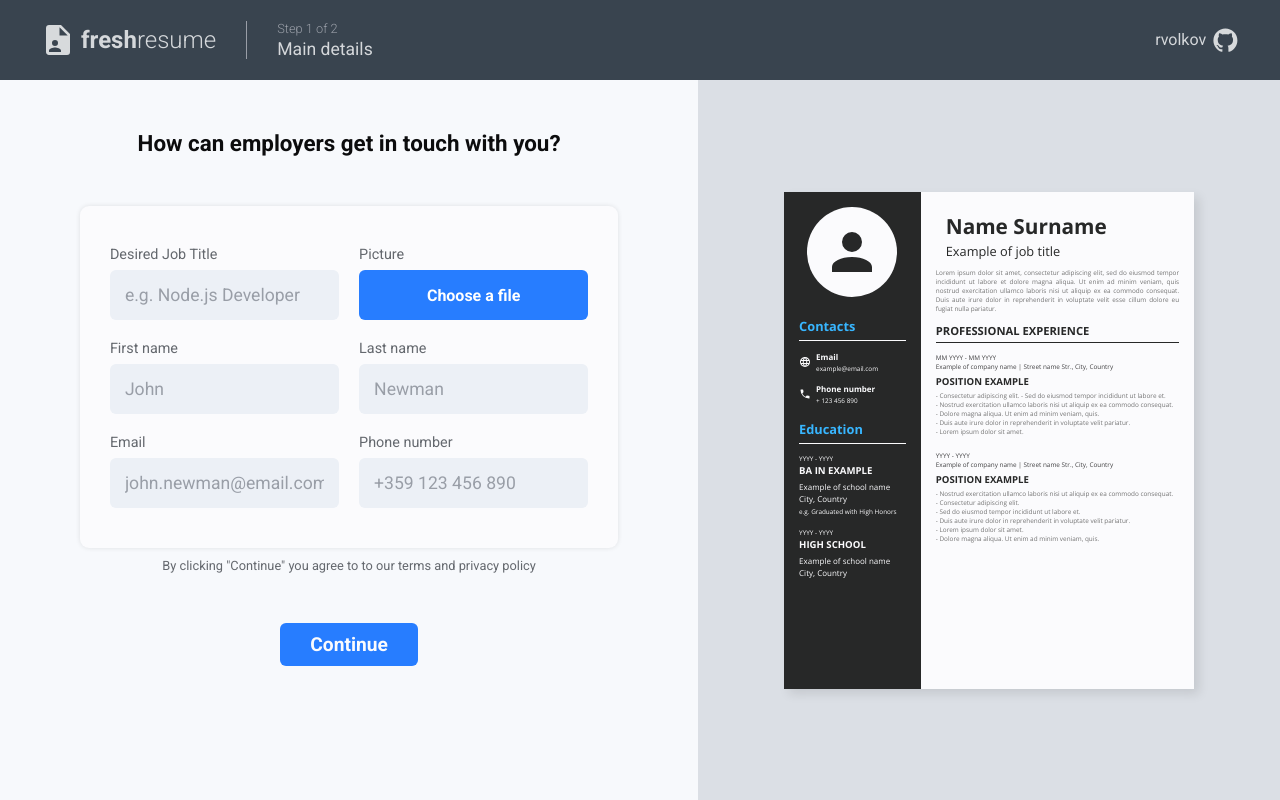
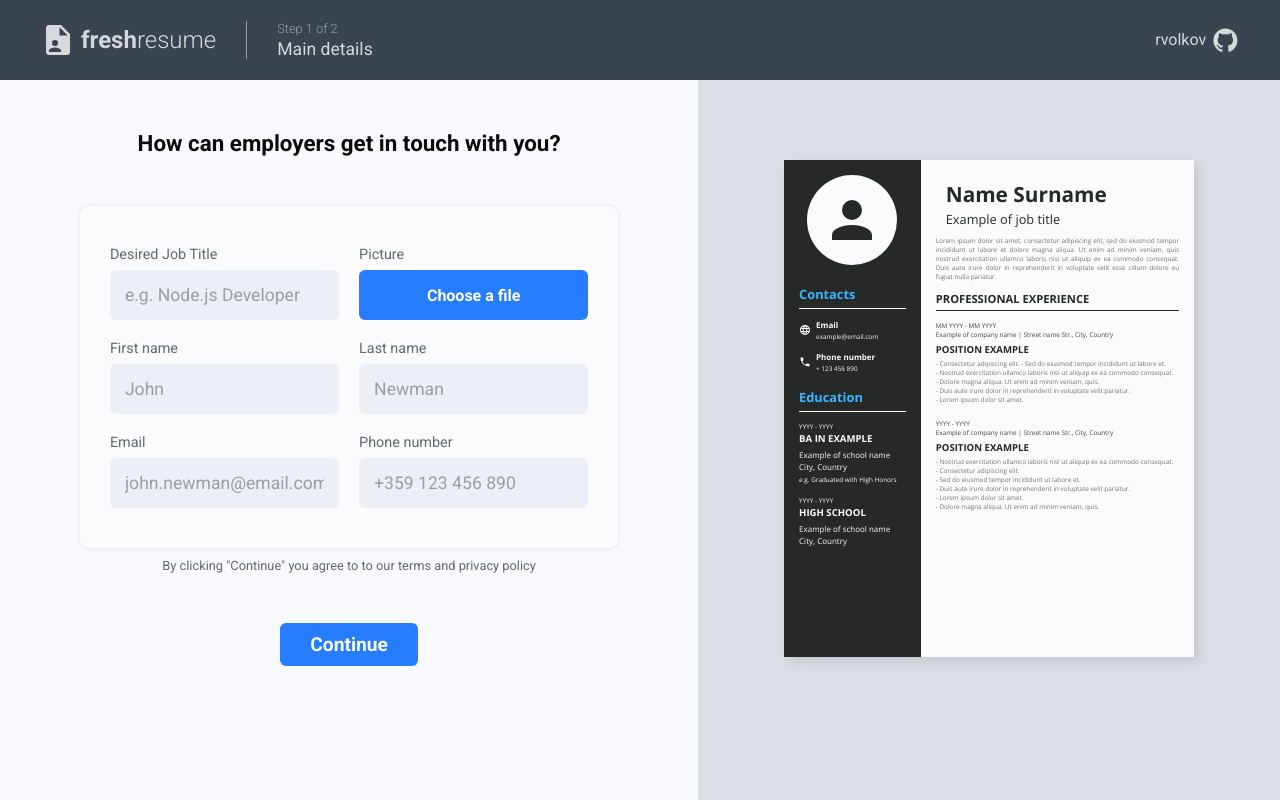
Before and after one commit to rvolkov8/project-cv-builder, a React (Create React App) app: page / in a window 1280 px wide. Built offline with nearby package versions, Linux system fonts and the light colour scheme.

Commit message:
Change the position of the CV element
Now it always stays in the same position when the user scrolls.

```diff
--- a/src/styles/resultArea/CV.css
+++ b/src/styles/resultArea/CV.css
@@ -1,4 +1,8 @@
 .cv {
+  position: -webkit-sticky; /* Safari */
+  position: sticky;
+  top: 100px;
+
   background-color: var(--white);
   height: 497px;
   width: 410px;
--- a/src/styles/resultArea/ResultArea.css
+++ b/src/styles/resultArea/ResultArea.css
@@ -2,8 +2,8 @@
   background-color: var(--result-area-bg);
   grid-area: 2 / 2 / 3 / 3;
 
-  padding: 50px;
+  position: relative;
+  padding: 80px 50px;
   display: flex;
   justify-content: center;
-  align-items: center;
 }
```
